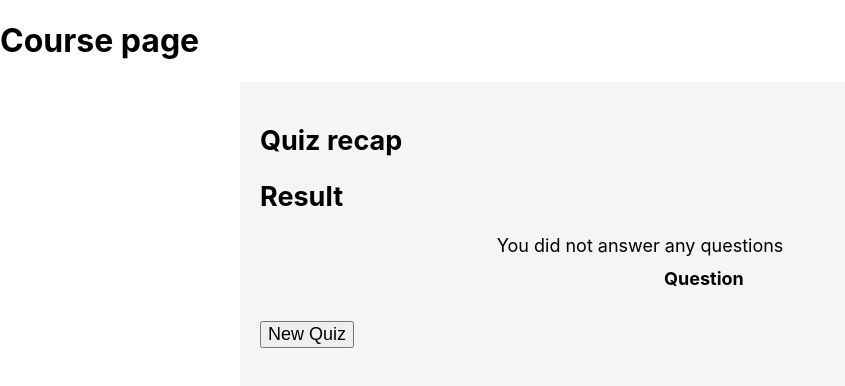
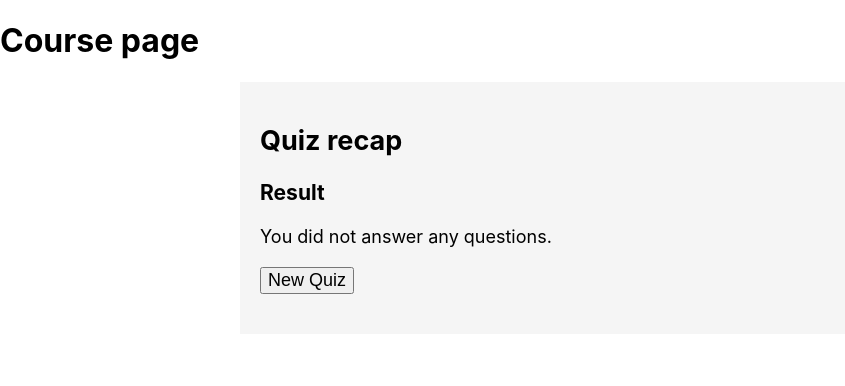
Before and after one commit to openHPI/quiz-recap, a React (Create React App) app: page / in a window 1280 px wide. Both pictures are taken after a click on the button "End Quiz". Shown: the top 386 px of the page, without its empty margins (0-845 px from the left). Built offline with nearby package versions, Linux system fonts and the light colour scheme.

Commit message:
Refine results page

```diff
--- a/src/components/Result.tsx
+++ b/src/components/Result.tsx
@@ -15,16 +15,15 @@ const Result = ({
   );
   return (
     <div>
-      <h2>Result</h2>
+      <h3>Result</h3>
+      {results.length ? (
         <table>
           <caption>
-          {results.length
-            ? `You answered ${correctAnswers} of ${totalQuestions} correctly.`
-            : 'You did not answer any questions'}
+            You answered {correctAnswers} of {totalQuestions} correctly.
           </caption>
           <thead>
             <tr>
-            <th></th>
+              <th aria-label="Correctly answered"></th>
               <th>Question</th>
               {/* <th>Attempts</th>
             <th>Link</th> */}
@@ -43,6 +42,9 @@ const Result = ({
             })}
           </tbody>
         </table>
+      ) : (
+        <p>You did not answer any questions.</p>
+      )}
     </div>
   );
 };
```
Lines whose indentation alone changed are shown as unchanged.
